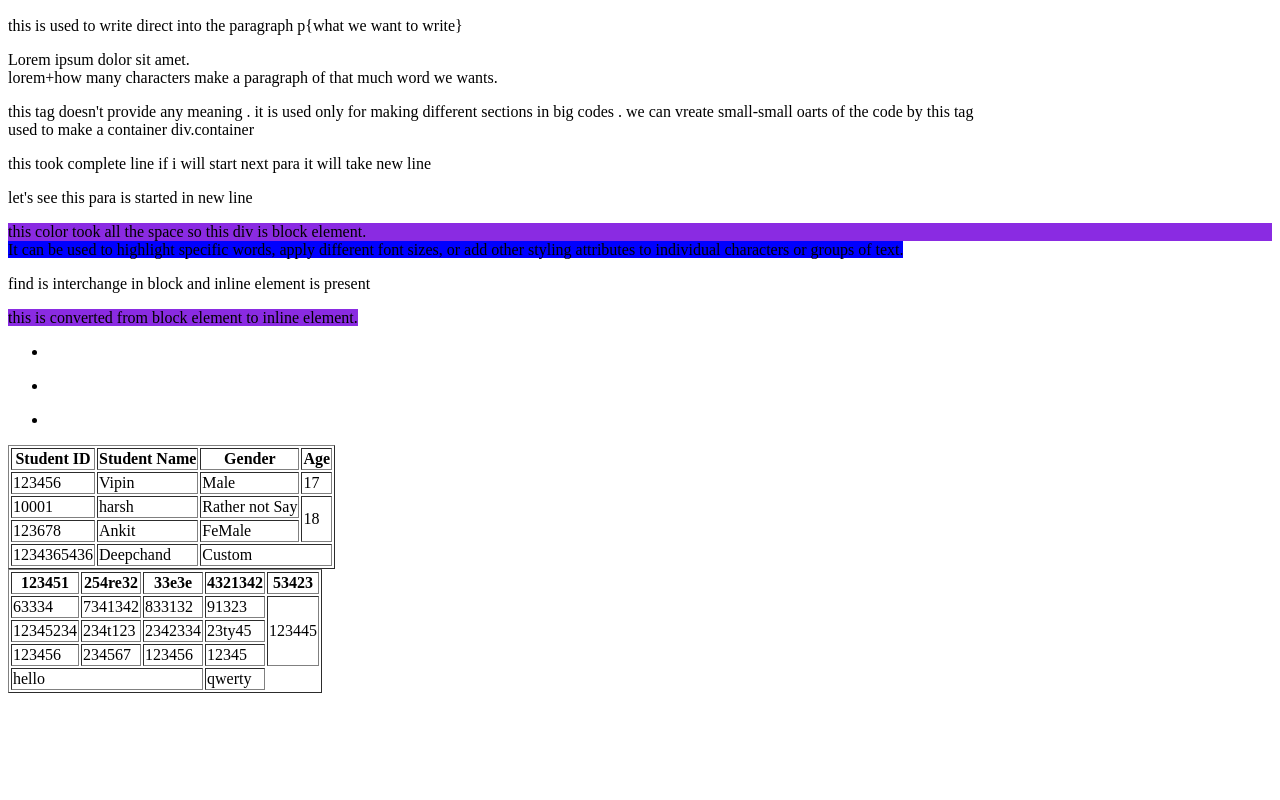
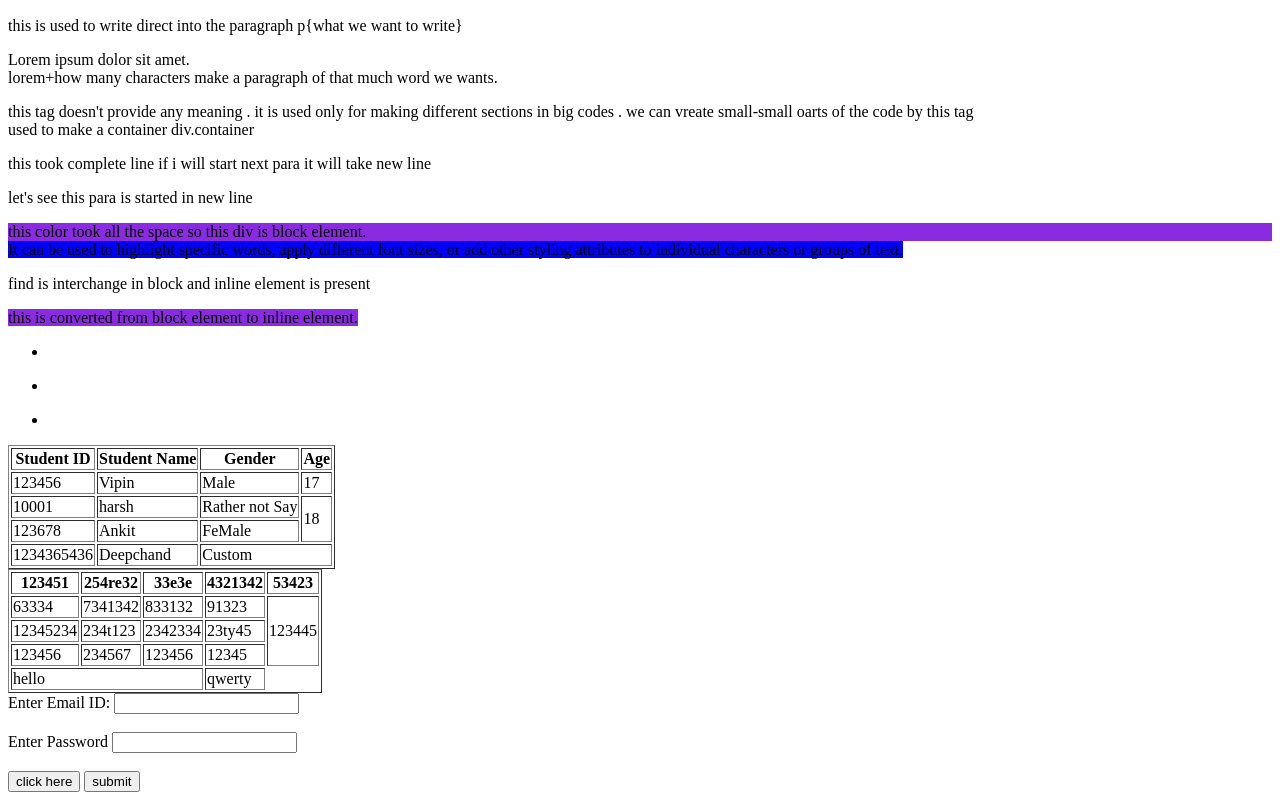
Before and after one commit to Ravi-Dahiya-00/htmlwithcss, a plain HTML site: page completeHTML.html in a window 1280 px wide. Shown: the part 1727-2527 px from the top of the page. Before the commit the page ends 2428 px from the top, so only its background shows below. Drawn offline with Linux system fonts and the light colour scheme.

Commit message:
learning

```diff
--- a/completeHTML.html
+++ b/completeHTML.html
@@ -437,6 +437,25 @@ They are composed of tags, which include an opening tag, content (optional), and
 
 
 
+     <form>
+
+         <label for="email">Enter Email ID:</label>
+        <input type="text" id="your email">
+        <br>
+        <br>
+        <label for="password">Enter Password</label>
+        <input type="text" id="password">
+        <br>
+        <br>
+
+        <input type="submit" value="click here" >
+        <button>submit</button>
+     </form>
+
+
+
+
+
 
 
 
```
